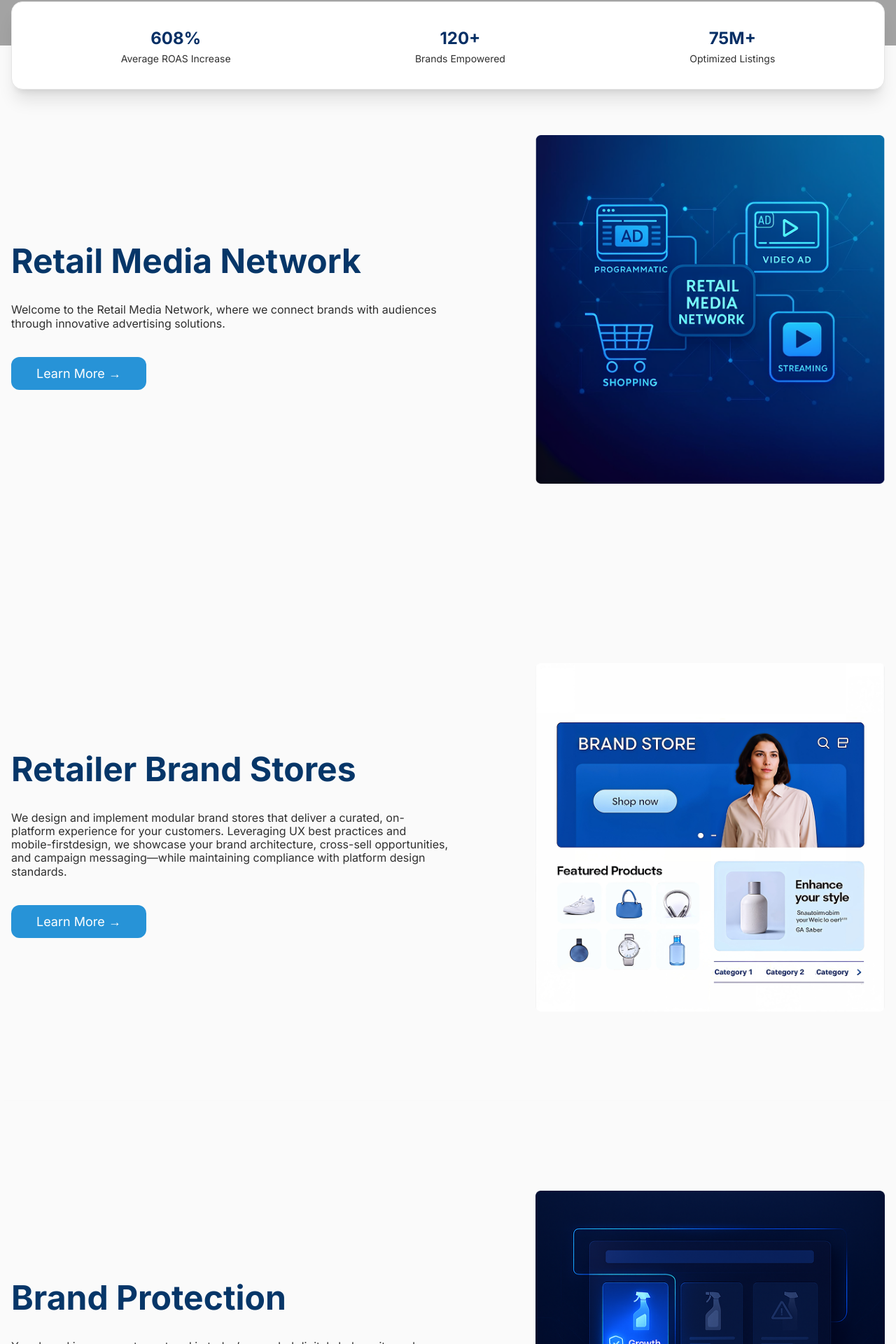
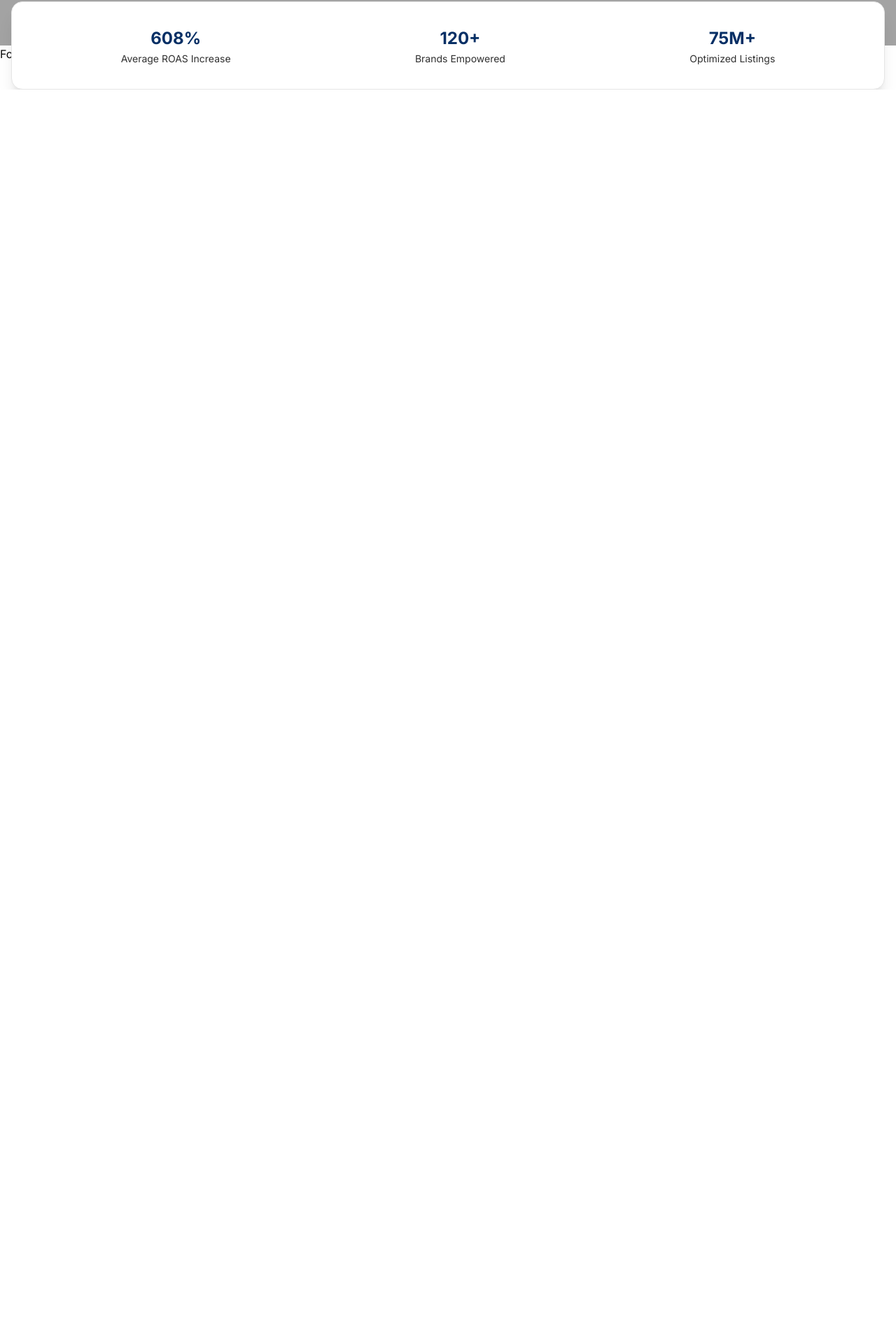
Before and after one commit to fsdteam8/optispiders, a Next.js app: page / in a window 1280 px wide. Shown: the part 734-2654 px from the top of the page at 70% size. After the commit the page ends 862 px from the top, so only its background shows below. Built offline with nearby package versions, Linux system fonts and the light colour scheme; grey boxes are pictures that could not be loaded.

Commit message:
reuseablecomponent syndicat mediantwork optimizationmetrix advertising recovery brandprotection

```diff
--- a/src/app/page.tsx
+++ b/src/app/page.tsx
@@ -1,24 +1,11 @@
-import Advertising from "@/components/advertising/Advertising";
-import BrandProtection from "@/components/brandProtection/BrandProtection";
-import BrandStores from "@/components/brandStores/BrandStores";
-import FeeRecovery from "@/components/feeRecovery/FeeRecovery";
+
 import Hero from "@/components/home/Hero";
-import MediaNetwork from "@/components/mediaNetwork.tsx/MediaNetwork";
-import OptimizationMetrics from "@/components/metrics/OptimizationMetrics";
-import SyndicationSupport from "@/components/syndicationSupport/SyndicationSupport";
 
 export default function Home() {
   return (
     <div>
       <Hero />
-      <MediaNetwork />
-      <BrandStores />
-      <BrandProtection />
-      <OptimizationMetrics />
-      <Advertising />
-      <FeeRecovery />
 
-      <SyndicationSupport />
     </div>
   );
 }
--- a/src/components/advertising/Advertising.tsx
+++ b/src/components/advertising/Advertising.tsx
@@ -9,7 +9,7 @@ const Advertising = () => {
           title="Advertising Creative"
           description="Our team produces static and rich media assets for use in retail media placements, including banners, video, and sponsored brand creatives. All assets are built to specification, optimized for performance testing, and aligned with your campaign objectives, ensuring seamless execution across programmatic, native, and paid search formats. "
           buttonText="Learn More"
-          buttonLink="/learn-more"
+          buttonLink="/"
           imageSrc="/Reuseabale/advertising.png"
           imageAlt="Advertising"
         />
--- a/src/components/brandProtection/BrandProtection.tsx
+++ b/src/components/brandProtection/BrandProtection.tsx
@@ -9,7 +9,7 @@ const BrandProtection = () => {
           title="Brand Protection"
           description="Your brand is your most asset and in today’s crowded digital shelves, it needs constant defense. We monitor listings for unauthorized sellers, pricing violations, inaccurate product details, and counterfeit activity. Our team acts quickly, identifies issues, corrects content, and maintains brand consistency, ensuring that your presence across the platform reflects your standards and values."
           buttonText="Learn More"
-          buttonLink="/learn-more"
+          buttonLink="/"
           imageSrc="/Reuseabale/brandProtection.png"
           imageAlt="Brand protection"
         />
--- a/src/components/brandStores/BrandStores.tsx
+++ b/src/components/brandStores/BrandStores.tsx
@@ -9,7 +9,7 @@ const BrandStores = () => {
           title="Retailer Brand Stores"
           description="We design and implement modular brand stores that deliver a curated, on-platform experience for your customers. Leveraging UX best practices and mobile-firstdesign, we showcase your brand architecture, cross-sell opportunities, and campaign messaging—while maintaining compliance with platform design standards."
           buttonText="Learn More"
-          buttonLink="/learn-more"
+          buttonLink="/"
           imageSrc="/Reuseabale/brandStores.png"
           imageAlt="Brand Stores"
         />
--- a/src/components/feeRecovery/FeeRecovery.tsx
+++ b/src/components/feeRecovery/FeeRecovery.tsx
@@ -9,7 +9,7 @@ const FeeRecovery = () => {
           title="Fee Recovery"
           description="Hidden charges and billing discrepancies can quietly eat into your margins. We analyze your transaction history, advertising expenditure, and fulfillment fees to uncover overcharges or errors. Our team works directly with platform support teams to file claims, recover lost revenue, and ensure your financial records are accurate. It's the money you earned our job is to help you get it back. "
           buttonText="Learn More"
-          buttonLink="/learn-more"
+          buttonLink="/"
           imageSrc="/Reuseabale/feerecovery.png"
           imageAlt="Fee Recovery"
         />
--- a/src/components/mediaNetwork.tsx/MediaNetwork.tsx
+++ b/src/components/mediaNetwork.tsx/MediaNetwork.tsx
@@ -9,7 +9,7 @@ const MediaNetwork = () => {
           title="Retail Media Network"
           description="Welcome to the Retail Media Network, where we connect brands with audiences through innovative advertising solutions."
           buttonText="Learn More"
-          buttonLink="/learn-more"
+          buttonLink="/"
           imageSrc="/Reuseabale/image 89.png"
           imageAlt="media network"
         />
--- a/src/components/metrics/OptimizationMetrics.tsx
+++ b/src/components/metrics/OptimizationMetrics.tsx
@@ -9,7 +9,7 @@ const OptimizationMetrics = () => {
           title="Optimization Metrics"
           description="We analyze real-time campaign data to optimize strategies, enhance targeting precision, and maximize ROAS. Through ongoing performance refinement, bid adjustments, and trend analysis, we ensure every advertising dollar delivers measurable impact, driving stronger conversions, greater efficiency, and sustainable growth across all major digital retail platforms. "
           buttonText="Learn More"
-          buttonLink="/learn-more"
+          buttonLink="/"
           imageSrc="/Reuseabale/metrics.png"
           imageAlt="Optimization Metrics"
         />
```
